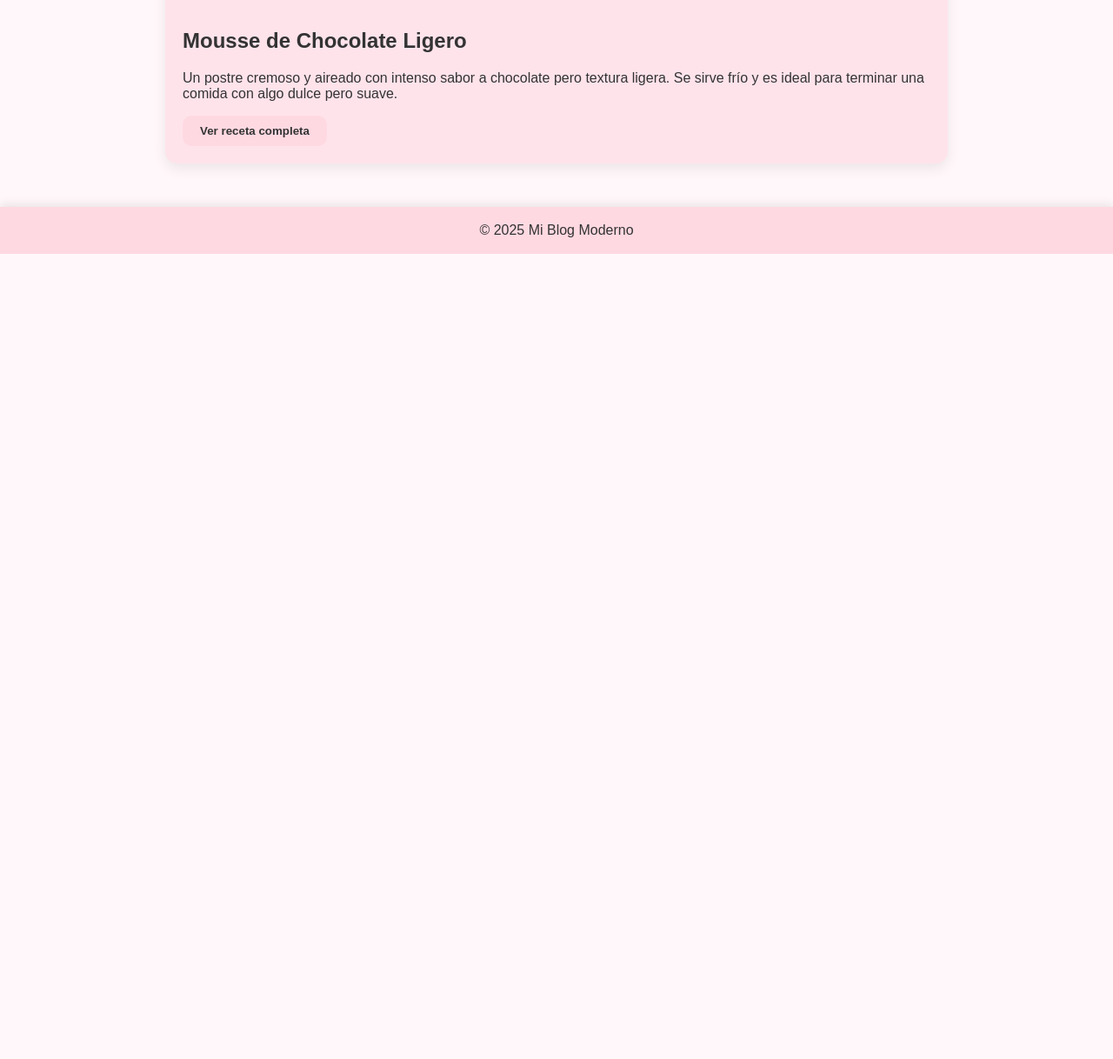
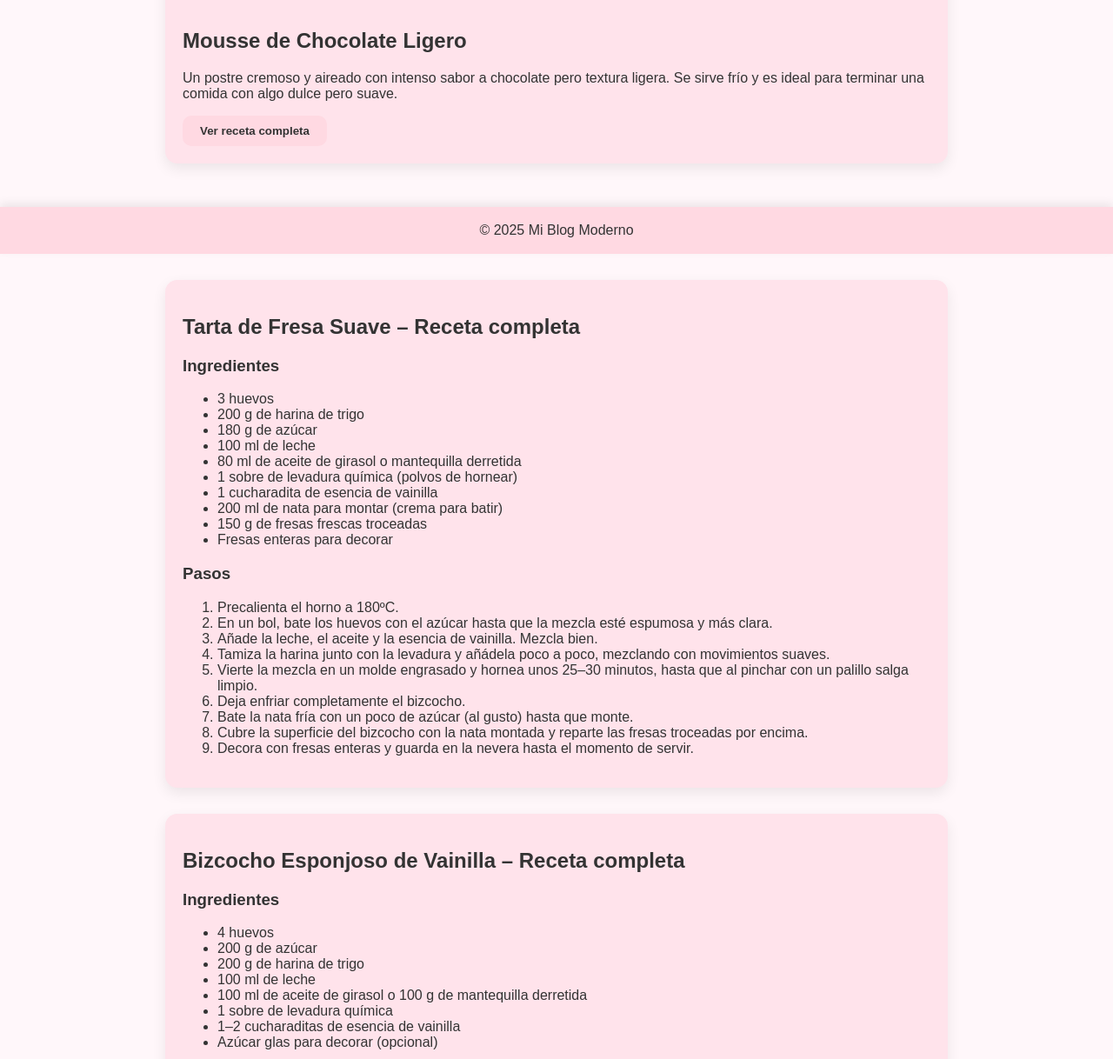
Before and after one commit to alamibilal480-debug/Mi-blog-, a plain HTML site: page index.html in a window 1280 px wide. Shown: the part 1582-2800 px from the top of the page at 87% size. Before the commit the page ends 1874 px from the top, so only its background shows below. Drawn offline with Linux system fonts and the light colour scheme.

Commit message:
Update index.html

```diff
--- a/index.html
+++ b/index.html
@@ -215,6 +215,96 @@
   <footer>
     © 2025 Mi Blog Moderno
   </footer>
+<section id="recetas-completas" style="max-width: 900px; margin: 0 auto 40px; padding: 0 20px;">
+  <!-- Receta completa 1 -->
+  <article style="background-color: #FFE3EB; padding: 20px; border-radius: 14px; margin-top: 30px;">
+    <h2>Tarta de Fresa Suave – Receta completa</h2>
 
+    <h3>Ingredientes</h3>
+    <ul>
+      <li>3 huevos</li>
+      <li>200 g de harina de trigo</li>
+      <li>180 g de azúcar</li>
+      <li>100 ml de leche</li>
+      <li>80 ml de aceite de girasol o mantequilla derretida</li>
+      <li>1 sobre de levadura química (polvos de hornear)</li>
+      <li>1 cucharadita de esencia de vainilla</li>
+      <li>200 ml de nata para montar (crema para batir)</li>
+      <li>150 g de fresas frescas troceadas</li>
+      <li>Fresas enteras para decorar</li>
+    </ul>
+
+    <h3>Pasos</h3>
+    <ol>
+      <li>Precalienta el horno a 180ºC.</li>
+      <li>En un bol, bate los huevos con el azúcar hasta que la mezcla esté espumosa y más clara.</li>
+      <li>Añade la leche, el aceite y la esencia de vainilla. Mezcla bien.</li>
+      <li>Tamiza la harina junto con la levadura y añádela poco a poco, mezclando con movimientos suaves.</li>
+      <li>Vierte la mezcla en un molde engrasado y hornea unos 25–30 minutos, hasta que al pinchar con un palillo salga limpio.</li>
+      <li>Deja enfriar completamente el bizcocho.</li>
+      <li>Bate la nata fría con un poco de azúcar (al gusto) hasta que monte.</li>
+      <li>Cubre la superficie del bizcocho con la nata montada y reparte las fresas troceadas por encima.</li>
+      <li>Decora con fresas enteras y guarda en la nevera hasta el momento de servir.</li>
+    </ol>
+  </article>
+
+  <!-- Receta completa 2 -->
+  <article style="background-color: #FFE3EB; padding: 20px; border-radius: 14px; margin-top: 30px;">
+    <h2>Bizcocho Esponjoso de Vainilla – Receta completa</h2>
+
+    <h3>Ingredientes</h3>
+    <ul>
+      <li>4 huevos</li>
+      <li>200 g de azúcar</li>
+      <li>200 g de harina de trigo</li>
+      <li>100 ml de leche</li>
+      <li>100 ml de aceite de girasol o 100 g de mantequilla derretida</li>
+      <li>1 sobre de levadura química</li>
+      <li>1–2 cucharaditas de esencia de vainilla</li>
+      <li>Azúcar glas para decorar (opcional)</li>
+    </ul>
+
+    <h3>Pasos</h3>
+    <ol>
+      <li>Precalienta el horno a 180ºC.</li>
+      <li>Bate los huevos con el azúcar hasta que estén muy espumosos y aumenten de volumen.</li>
+      <li>Añade la leche, el aceite (o mantequilla) y la esencia de vainilla. Mezcla bien.</li>
+      <li>Tamiza la harina con la levadura y añádela poco a poco, integrando con movimientos envolventes.</li>
+      <li>Vierte la mezcla en un molde engrasado y enharinado.</li>
+      <li>Hornea durante 30–35 minutos, vigilando que no se queme. Pincha con un palillo para comprobar.</li>
+      <li>Deja enfriar sobre una rejilla.</li>
+      <li>Cuando esté frío, espolvorea con azúcar glas por encima o decora con frutas si quieres.</li>
+    </ol>
+  </article>
+
+  <!-- Receta completa 3 -->
+  <article style="background-color: #FFE3EB; padding: 20px; border-radius: 14px; margin-top: 30px;">
+    <h2>Mousse de Chocolate Ligero – Receta completa</h2>
+
+    <h3>Ingredientes</h3>
+    <ul>
+      <li>200 g de chocolate negro o con leche (al gusto)</li>
+      <li>3 huevos (separadas claras y yemas)</li>
+      <li>200 ml de nata para montar (crema para batir)</li>
+      <li>2–3 cucharadas de azúcar (al gusto)</li>
+      <li>Una pizca de sal</li>
+      <li>Virutas de chocolate o frutas para decorar (opcional)</li>
+    </ul>
+
+    <h3>Pasos</h3>
+    <ol>
+      <li>Funde el chocolate al baño María o en el microondas en tandas cortas, mezclando para que no se queme. Deja templar.</li>
+      <li>Separa las claras de las yemas.</li>
+      <li>Mezcla las yemas con el chocolate templado hasta que quede una crema homogénea.</li>
+      <li>Bate la nata fría con el azúcar hasta que espese (no demasiado dura).</li>
+      <li>Incorpora la nata a la mezcla de chocolate y yemas, con movimientos suaves.</li>
+      <li>Bate las claras con una pizca de sal hasta que estén a punto de nieve.</li>
+      <li>Añade las claras montadas a la mezcla anterior poco a poco, con movimientos envolventes, para que no se bajen.</li>
+      <li>Reparte la mousse en vasitos o cuencos individuales.</li>
+      <li>Lleva a la nevera al menos 3 horas para que coja consistencia.</li>
+      <li>Decora con virutas de chocolate, nata o frutas justo antes de servir.</li>
+    </ol>
+  </article>
+</section>
 </body>
 </html>
```
